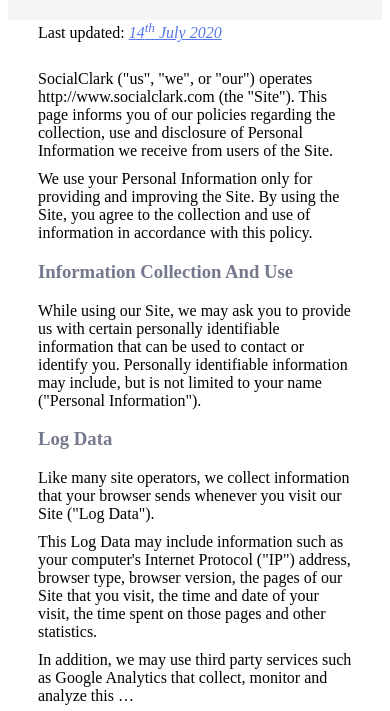
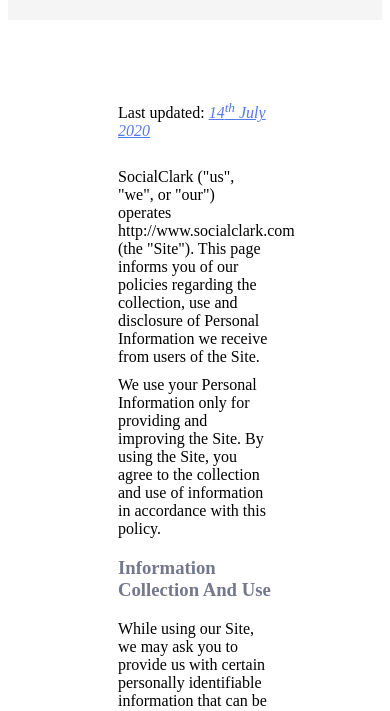
Before and after one commit to morelmiles/morelmiles.github.io, a website: page privacy-policy.html in a window 390 px wide. Shown: the part 110-821 px from the top of the page. Drawn offline with Linux system fonts and the light colour scheme.

Commit message:
Added margin bottom

```diff
--- a/privacy-policy.html
+++ b/privacy-policy.html
@@ -39,6 +39,9 @@
 
         padding: 20px;
       }
+      div.main {
+        margin: 80px;
+      }
       div.main p:last-child {
         border-bottom: 80px;
       }
@@ -53,7 +56,9 @@
         h1.heading {
           font-size: 2rem;
         }
-
+        div.main {
+          margin-bottom: 80px;
+        }
         div.main p:last-child {
           border-bottom: 80px;
         }
```
